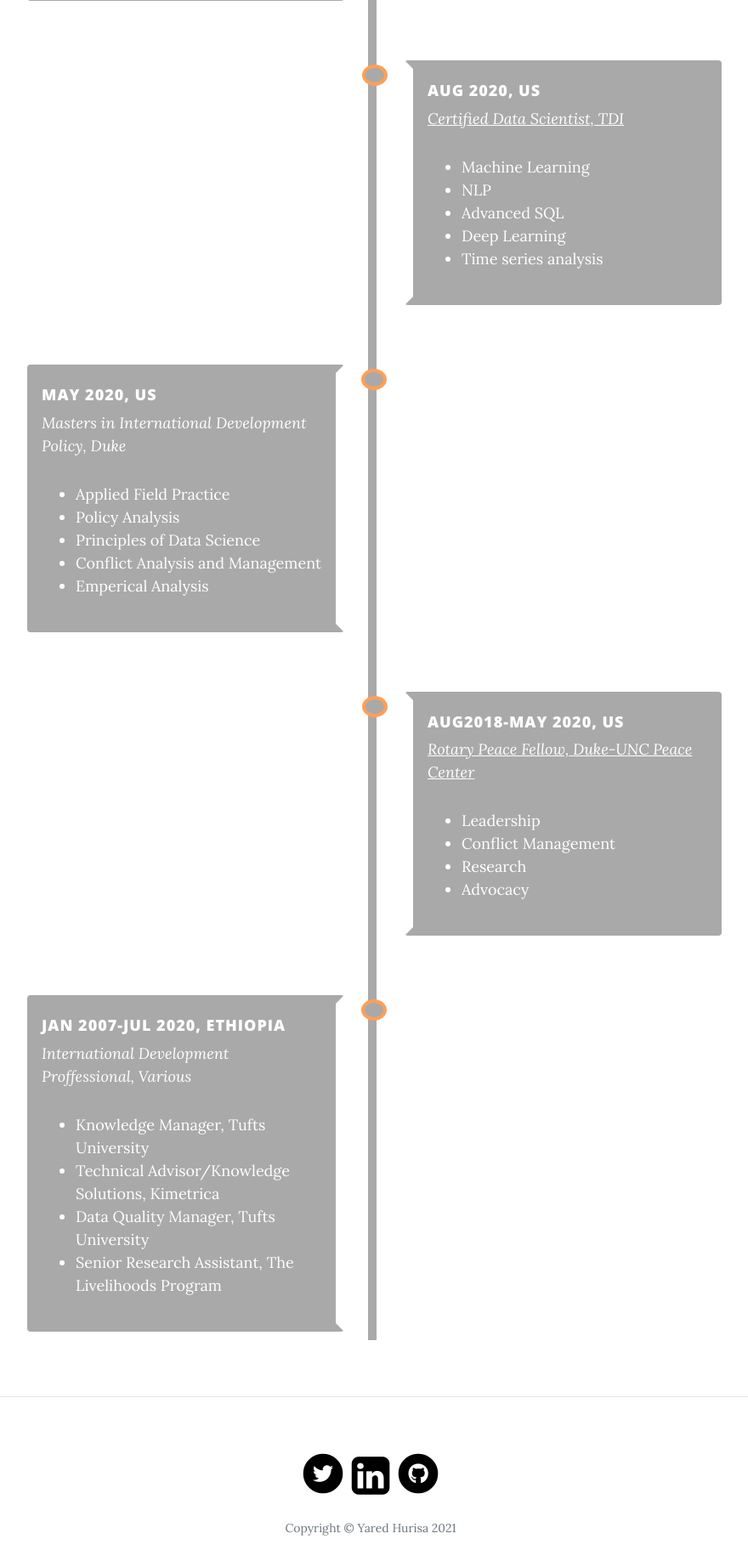
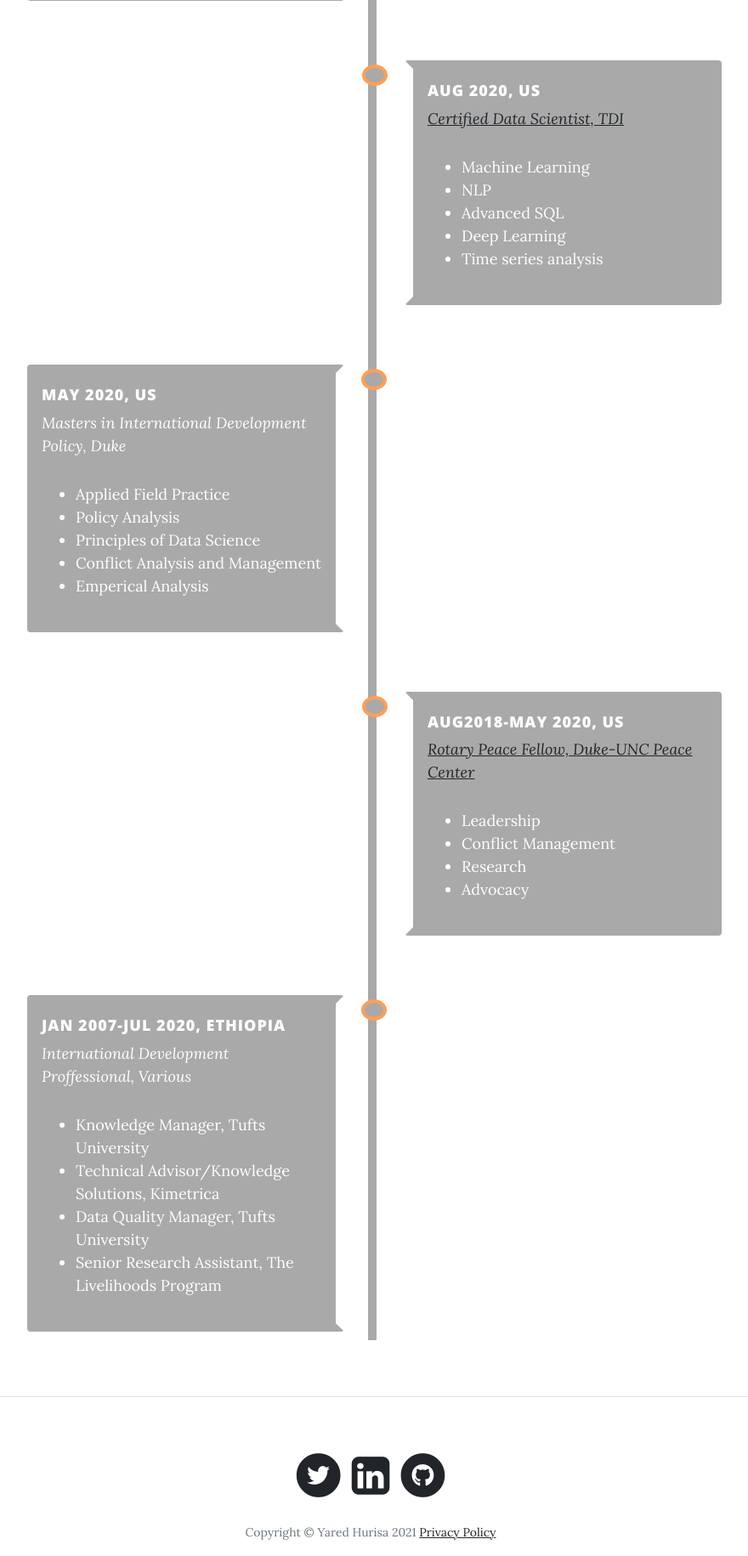
Before and after one commit to ylh4/blog, a Flask app: page /about in a window 1280 px wide. Shown: the part 1409-3240 px from the top of the page at 85% size, without its empty margins (204-1084 px from the left). Before the commit the page ends 3216 px from the top, so only its background shows below. Run offline with Flask 2, Linux system fonts and the light colour scheme; some libraries are stand-ins or nearby versions.

Commit message:
included privacy policy

```diff
--- a/templates/about.html
+++ b/templates/about.html
@@ -241,13 +241,7 @@ h1 {
   text-align: center;
 }
 
-a {
-    color:white;
-    font-weight: 300;
-    font-size: 18px;
-    margin-top: 2px;
-    font-style: bold;
-}
+
 
 </style>
 <div class="container">
@@ -340,38 +334,30 @@ a {
               </div>
             </div>
          </div>
+
     </body>
-    </div>
+
+
+
   </div>
 
  <hr />
 
 <!-- Footer -->
 <footer>
-    <style>
-      a1 {
-            color:black;
-            font-weight: 300;
-            font-size: 18px;
-            margin-top: 2px;
-            font-style: bold;
-                      }
-
-    </style>
-
   <div class="container">
     <div class="row">
       <div class="col-lg-8 col-md-10 mx-auto">
         <ul class="list-inline text-center">
           <li class="list-inline-item">
-                <a1 href="https://twitter.com/yaredlemma6" target="_blank" rel="noopener noreferrer">
+            <a href="https://twitter.com/yaredlemma6" target="_blank" rel="noopener noreferrer">
               <span class="fa-stack fa-lg">
                 <i class="fas fa-circle fa-stack-2x"></i>
                 <i class="fab fa-twitter fa-stack-1x fa-inverse"></i>
               </span>
-                </a1>
+            </a>
           <li class="list-inline-item">
-                 <a1 href="https://www.linkedin.com/in/yared-lemma/" target="_blank" rel="noopener noreferrer">
+             <a href="https://www.linkedin.com/in/yared-lemma/" target="_blank" rel="noopener noreferrer">
                 <span class="fa-stack fa-lg">
 
                   <meta name="viewport" content="width=device-width, initial-scale=1">
@@ -379,20 +365,22 @@ a {
 
                   <i style="font-size:52px" class="fa">&#xf08c;</i>
                 </span>
-                 </a1>
+             </a>
           <li class="list-inline-item">
-                  <a1 href="https://github.com/ylh4" target="_blank" rel="noopener noreferrer">
+              <a href="https://github.com/ylh4" target="_blank" rel="noopener noreferrer">
                 <span class="fa-stack fa-lg">
                   <i class="fas fa-circle fa-stack-2x"></i>
                   <i class="fab fa-github fa-stack-1x fa-inverse"></i>
                 </span>
-                  </a1>
+              </a>
 
 
           </li>
         </ul>
         <p class="copyright text-muted">
-              Copyright &copy; Yared Hurisa 2021
+          Copyright &copy; Yared Hurisa 2021 <a href="../static/img/Privacy-policy-v2-7424309-edited.pdf">Privacy Policy</a> </p>
+
+
         </p>
       </div>
     </div>
--- a/templates/blog.html
+++ b/templates/blog.html
@@ -179,8 +179,7 @@
           </li>
         </ul>
         <p class="copyright text-muted">
-          Copyright &copy; Yared Hurisa 2021
-        </p>
+          Copyright &copy; Yared Hurisa 2021 <a href="../static/img/Privacy-policy-v2-7424309-edited.pdf">Privacy Policy</a> </p>
       </div>
     </div>
   </div>
--- a/templates/contact.html
+++ b/templates/contact.html
@@ -125,8 +125,7 @@
                   </li>
                 </ul>
                 <p class="copyright text-muted">
-                  Copyright &copy; Yared Hurisa 2021
-                </p>
+                  Copyright &copy; Yared Hurisa 2021  <a href="../static/img/Privacy-policy-v2-7424309-edited.pdf">Privacy Policy</a> </p>
               </div>
             </div>
           </div>
--- a/templates/index.html
+++ b/templates/index.html
@@ -186,8 +186,7 @@
           </li>
         </ul>
         <p class="copyright text-muted">
-          Copyright &copy; Yared Hurisa 2021
-        </p>
+          Copyright &copy; Yared Hurisa 2021  <a href="../static/img/Privacy-policy-v2-7424309-edited.pdf">Privacy Policy</a> </p>
       </div>
     </div>
   </div>
--- a/templates/post.html
+++ b/templates/post.html
@@ -167,8 +167,7 @@
               </li>
             </ul>
             <p class="copyright text-muted">
-              Copyright &copy; Yared Hurisa 2021
-            </p>
+              Copyright &copy; Yared Hurisa 2021  <a href="../static/img/Privacy-policy-v2-7424309-edited.pdf">Privacy Policy</a> </p>
           </div>
         </div>
       </div>
```
Also changed, not shown: 1 other file. Lines whose indentation alone changed are shown as unchanged.
